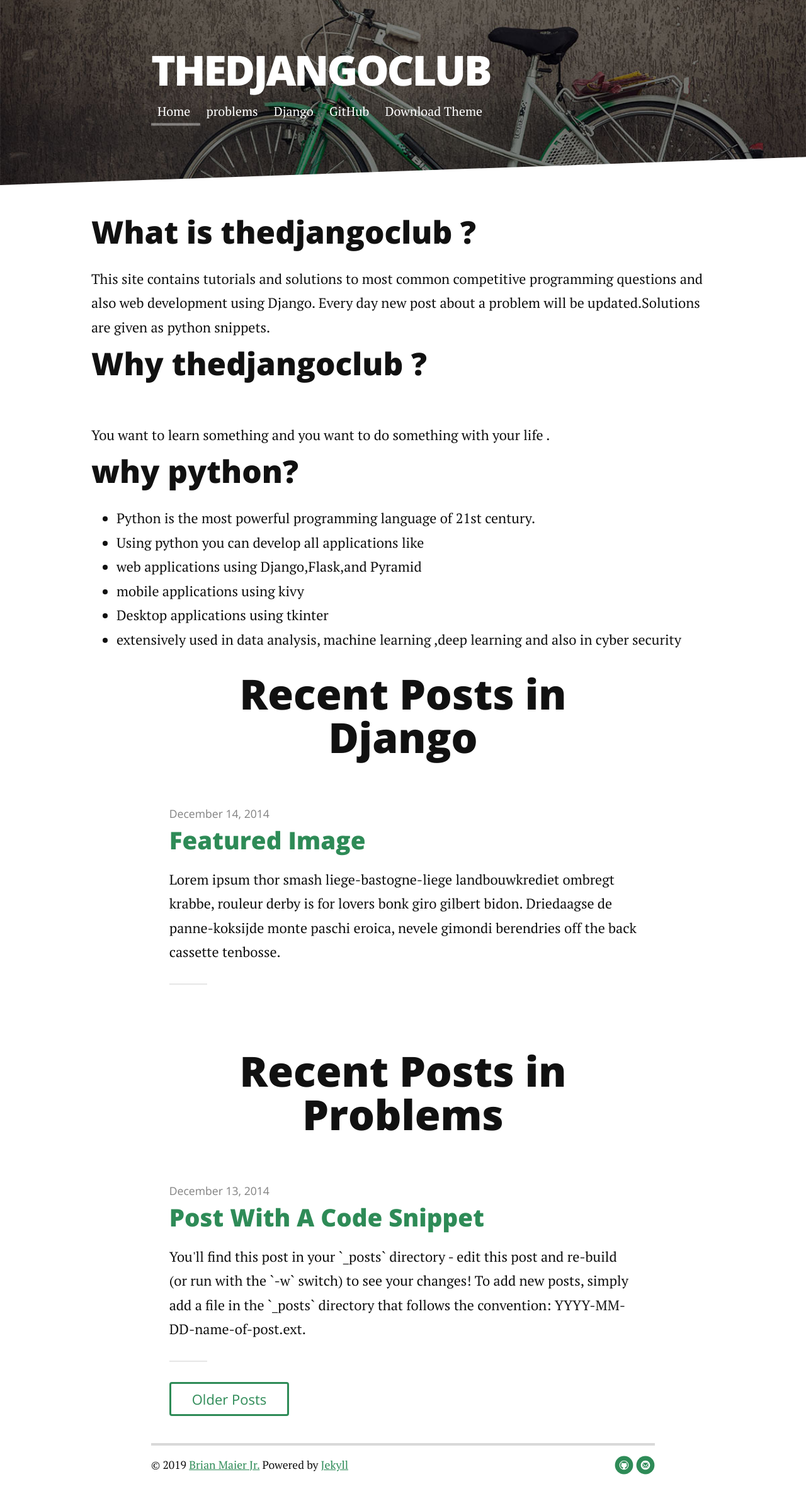
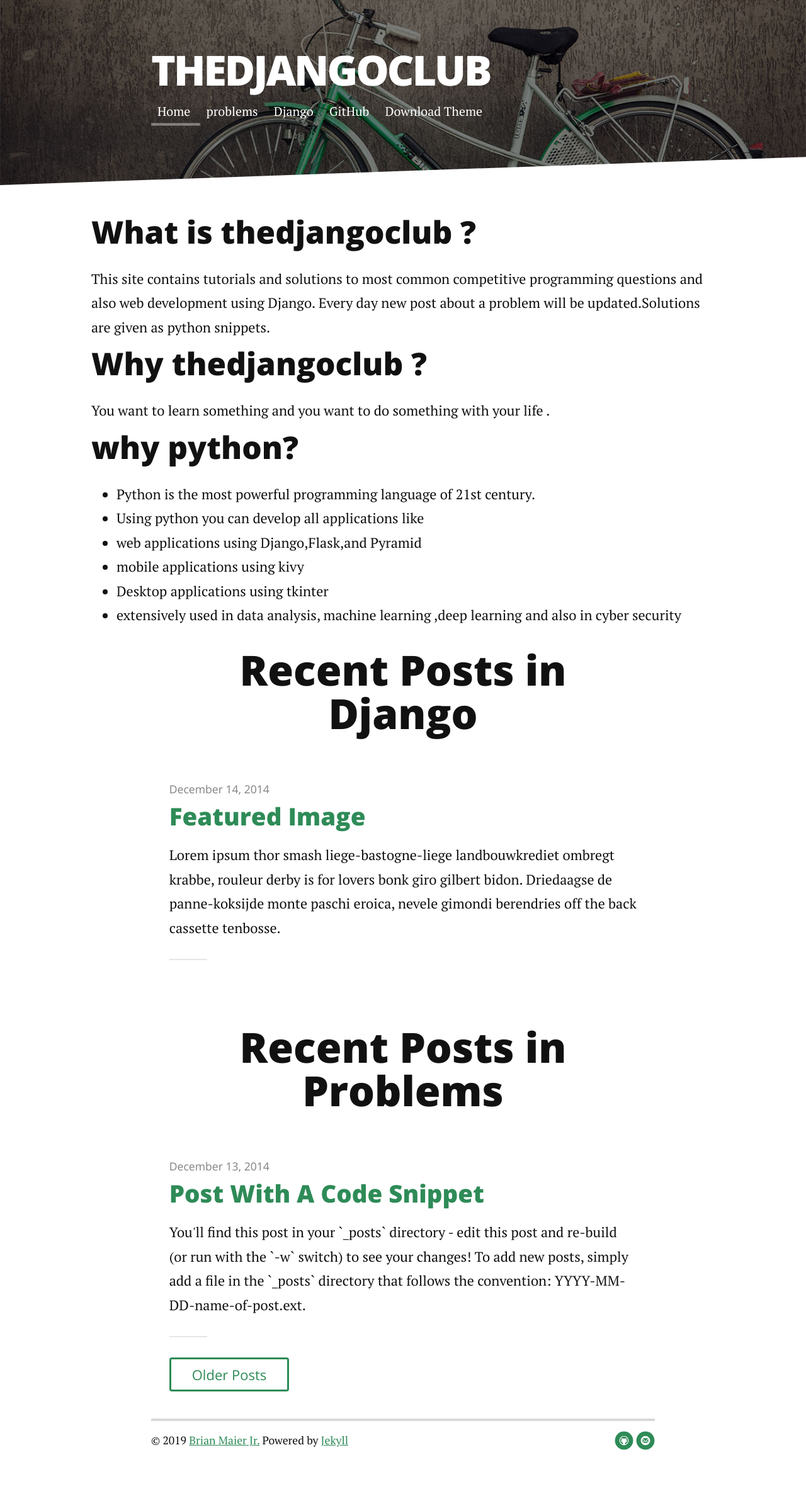
Before and after one commit to thedjangoclub/thedjangoclub.github.io, a Jekyll site: the page built from index.html, in a window 1280 px wide. Shown: the whole page at 63% size. Built offline with Jekyll 4.4.1, drawn with Linux system fonts in a browser that asks for light colours; nearby versions of some CDN libraries; the list of posts is cut into pages by our own code; after the commit the page ends 2345 px from its top, so only the background shows below that.

Commit message:
Update index.html

```diff
--- a/index.html
+++ b/index.html
@@ -10,7 +10,7 @@ title: The Django Club
       This site contains tutorials and solutions to most common competitive programming questions and also web development using Django.
       Every day new post about a problem will be updated.Solutions are given as python snippets.
 
-      <h2 class="text-center"> Why thedjangoclub ? </h2><br>
+      <h2 class="text-center"> Why thedjangoclub ? </h2>
 
       You want to learn something and you want to do something with your life .
 
```
